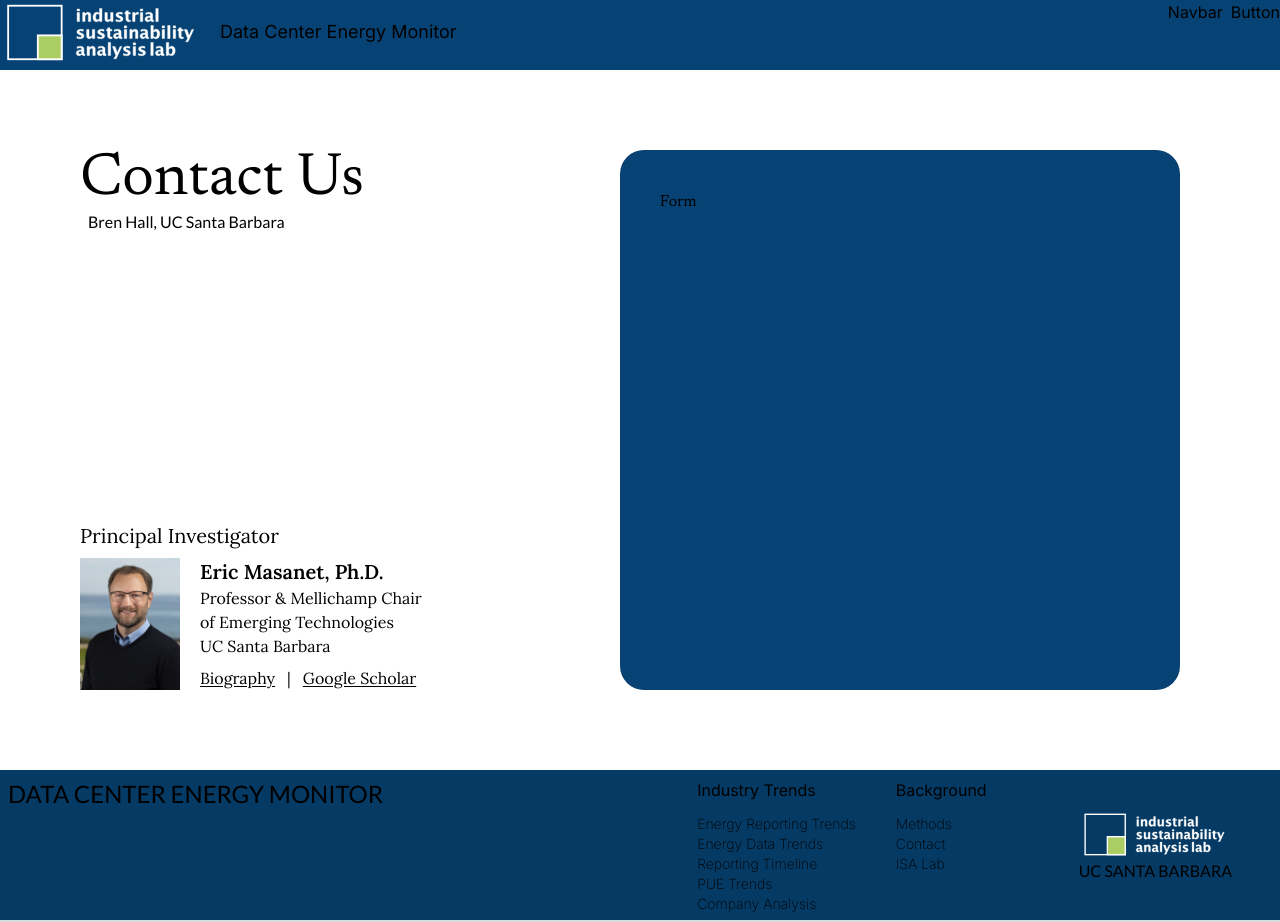
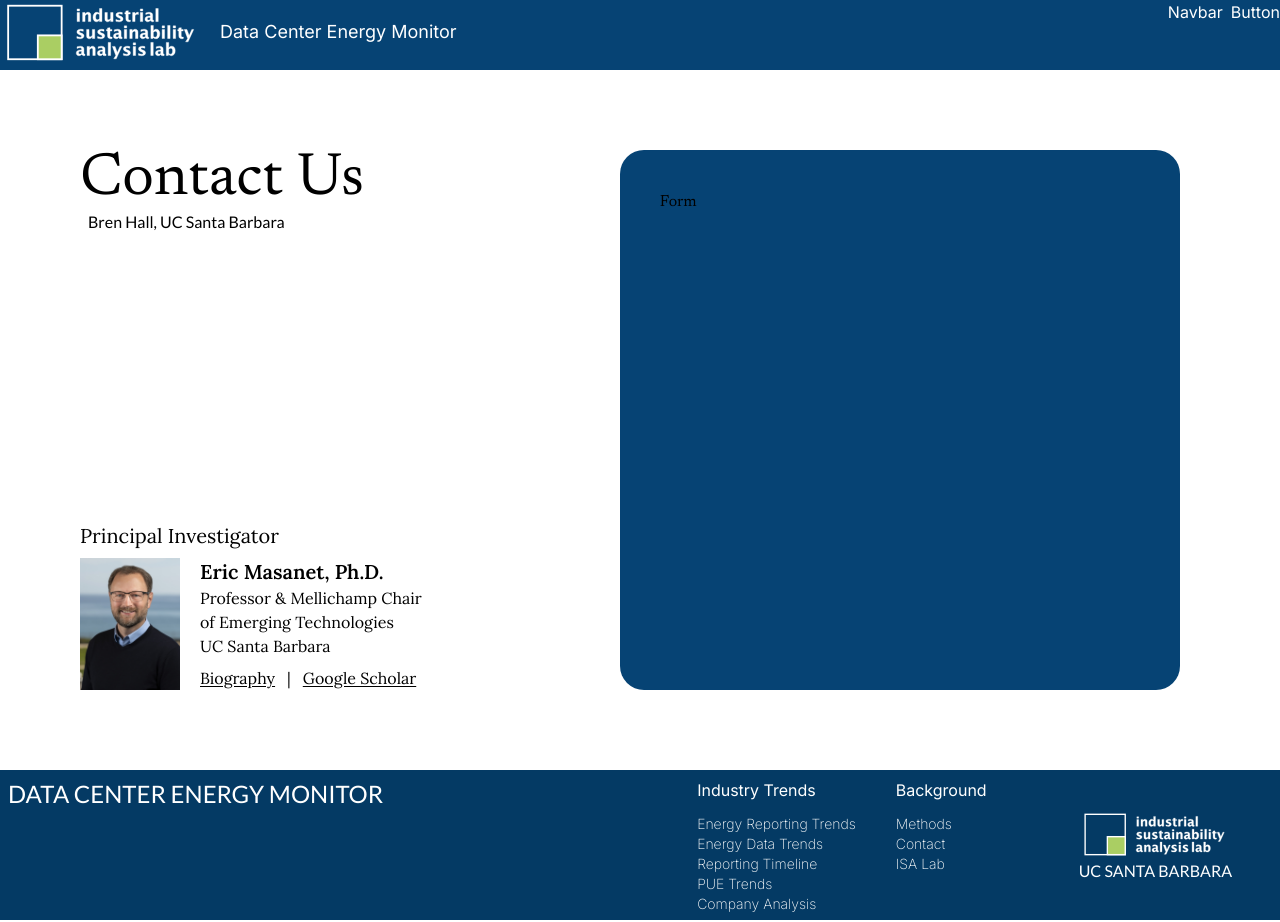
Before and after one commit to isaiahgarcia/data-center-energy-monitor, a Next.js app: page /contact in a window 1280 px wide. Built offline with nearby package versions, Linux system fonts and the light colour scheme.

Commit message:
ig - added shadcn and fixed coloring

```diff
--- a/app/contact/page.tsx
+++ b/app/contact/page.tsx
@@ -47,7 +47,7 @@
                         </div>
                     </div>
                 </div>
-                <div className="bg-primary w-1/2 rounded-3xl p-10">
+                <div className="bg-header w-1/2 rounded-3xl p-10">
                     <p>Form</p>
                 </div>
             </div>
--- a/app/globals.css
+++ b/app/globals.css
@@ -2,32 +2,75 @@
 @tailwind components;
 @tailwind utilities;
 
-:root {
-  --foreground-rgb: 0, 0, 0;
-  --background-start-rgb: 214, 219, 220;
-  --background-end-rgb: 255, 255, 255;
-}
+@layer base {
+  :root {
+    --background: 0 0% 100%;
+    --foreground: 222.2 84% 4.9%;
 
-@media (prefers-color-scheme: dark) {
-  :root {
-    --foreground-rgb: 255, 255, 255;
-    --background-start-rgb: 0, 0, 0;
-    --background-end-rgb: 0, 0, 0;
+    --card: 0 0% 100%;
+    --card-foreground: 222.2 84% 4.9%;
+
+    --popover: 0 0% 100%;
+    --popover-foreground: 222.2 84% 4.9%;
+
+    --primary: 222.2 47.4% 11.2%;
+    --primary-foreground: 210 40% 98%;
+
+    --secondary: 210 40% 96.1%;
+    --secondary-foreground: 222.2 47.4% 11.2%;
+
+    --muted: 210 40% 96.1%;
+    --muted-foreground: 215.4 16.3% 46.9%;
+
+    --accent: 210 40% 96.1%;
+    --accent-foreground: 222.2 47.4% 11.2%;
+
+    --destructive: 0 84.2% 60.2%;
+    --destructive-foreground: 210 40% 98%;
+
+    --border: 214.3 31.8% 91.4%;
+    --input: 214.3 31.8% 91.4%;
+    --ring: 222.2 84% 4.9%;
+
+    --radius: 0.5rem;
+  }
+
+  .dark {
+    --background: 222.2 84% 4.9%;
+    --foreground: 210 40% 98%;
+
+    --card: 222.2 84% 4.9%;
+    --card-foreground: 210 40% 98%;
+
+    --popover: 222.2 84% 4.9%;
+    --popover-foreground: 210 40% 98%;
+
+    --primary: 210 40% 98%;
+    --primary-foreground: 222.2 47.4% 11.2%;
+
+    --secondary: 217.2 32.6% 17.5%;
+    --secondary-foreground: 210 40% 98%;
+
+    --muted: 217.2 32.6% 17.5%;
+    --muted-foreground: 215 20.2% 65.1%;
+
+    --accent: 217.2 32.6% 17.5%;
+    --accent-foreground: 210 40% 98%;
+
+    --destructive: 0 62.8% 30.6%;
+    --destructive-foreground: 210 40% 98%;
+
+    --border: 217.2 32.6% 17.5%;
+    --input: 217.2 32.6% 17.5%;
+    --ring: 212.7 26.8% 83.9%;
   }
 }
 
-body {
-  color: rgb(var(--foreground-rgb));
-  background: linear-gradient(
-      to bottom,
-      transparent,
-      rgb(var(--background-end-rgb))
-    )
-    rgb(var(--background-start-rgb));
-}
-
-@layer utilities {
-  .text-balance {
-    text-wrap: balance;
+@layer base {
+  * {
+    @apply border-border;
+  }
+  body {
+    @apply bg-background text-foreground;
   }
 }
--- a/app/page.tsx
+++ b/app/page.tsx
@@ -5,7 +5,7 @@
     <div className="w-full h-full bg-white">
       <div className="bg-[url('/images/background-image.jpeg')] h-[500px] bg-no-repeat bg-center bg-cover flex items-center justify-center">
         <div className="flex flex-col space-y-20 items-center justify-center">
-          <p className="text-6xl text-balance text-center">
+          <p className="text-6xl text-white text-balance text-center">
             Increasing transparency on data center energy usage
           </p>
           <button className="w-[200px] bg-white rounded-md text-black p-3">
@@ -32,7 +32,7 @@
             </p>
           </div>
           <div className="w-full flex flex-col">
-            <div className="bg-primary p-3 rounded-md">
+            <div className="bg-header p-3 rounded-md">
               <h1 className="text-xl text-white">
                 Research Papers
               </h1>
--- a/components/Footer.tsx
+++ b/components/Footer.tsx
@@ -11,7 +11,7 @@
 
 const Footer = () => {
     return (
-        <div className="bg-footer h-[150px]">
+        <div className="bg-footer text-white h-[150px]">
             <div className="flex flex-row">
                 <div className="basis-5/6 flex flex-row items-start justify-between pt-2 pl-2 pb-2 pr-20">
                     <h1 className={`${lato.className} text-2xl`}>DATA CENTER ENERGY MONITOR</h1>
--- a/components/Header.tsx
+++ b/components/Header.tsx
@@ -7,7 +7,7 @@
 
 const Header = () => {
     return (
-        <div className={`${inter.className} bg-primary h-[70px]`}>
+        <div className={`${inter.className} bg-header text-white h-[70px]`}>
             <div className="flex flex-row justify-between">
                 <div className="flex flex-row items-center space-x-5">
                     <Image
--- /dev/null
+++ b/lib/utils.ts
@@ -0,0 +1,6 @@
+import { type ClassValue, clsx } from "clsx"
+import { twMerge } from "tailwind-merge"
+
+export function cn(...inputs: ClassValue[]) {
+  return twMerge(clsx(inputs))
+}
--- a/tailwind.config.ts
+++ b/tailwind.config.ts
@@ -1,25 +1,82 @@
-import type { Config } from "tailwindcss";
+import type { Config } from "tailwindcss"
 
-const config: Config = {
+const config = {
+  darkMode: ["class"],
   content: [
-    "./pages/**/*.{js,ts,jsx,tsx,mdx}",
-    "./components/**/*.{js,ts,jsx,tsx,mdx}",
-    "./app/**/*.{js,ts,jsx,tsx,mdx}",
-  ],
+    './pages/**/*.{ts,tsx}',
+    './components/**/*.{ts,tsx}',
+    './app/**/*.{ts,tsx}',
+    './src/**/*.{ts,tsx}',
+	],
+  prefix: "",
   theme: {
+    container: {
+      center: true,
+      padding: "2rem",
+      screens: {
+        "2xl": "1400px",
+      },
+    },
     extend: {
-      backgroundImage: {
-        "gradient-radial": "radial-gradient(var(--tw-gradient-stops))",
-        "gradient-conic":
-          "conic-gradient(from 180deg at 50% 50%, var(--tw-gradient-stops))",
+      colors: {
+        header: "#064374",
+        footer: "#043A64",
+        border: "hsl(var(--border))",
+        input: "hsl(var(--input))",
+        ring: "hsl(var(--ring))",
+        background: "hsl(var(--background))",
+        foreground: "hsl(var(--foreground))",
+        primary: {
+          DEFAULT: "hsl(var(--primary))",
+          foreground: "hsl(var(--primary-foreground))",
+        },
+        secondary: {
+          DEFAULT: "hsl(var(--secondary))",
+          foreground: "hsl(var(--secondary-foreground))",
+        },
+        destructive: {
+          DEFAULT: "hsl(var(--destructive))",
+          foreground: "hsl(var(--destructive-foreground))",
+        },
+        muted: {
+          DEFAULT: "hsl(var(--muted))",
+          foreground: "hsl(var(--muted-foreground))",
+        },
+        accent: {
+          DEFAULT: "hsl(var(--accent))",
+          foreground: "hsl(var(--accent-foreground))",
+        },
+        popover: {
+          DEFAULT: "hsl(var(--popover))",
+          foreground: "hsl(var(--popover-foreground))",
+        },
+        card: {
+          DEFAULT: "hsl(var(--card))",
+          foreground: "hsl(var(--card-foreground))",
+        },
       },
-      colors: {
-        primary: "#064374",
-        secondary: "#469CDA",
-        footer: "#043A64",
-      }
+      borderRadius: {
+        lg: "var(--radius)",
+        md: "calc(var(--radius) - 2px)",
+        sm: "calc(var(--radius) - 4px)",
+      },
+      keyframes: {
+        "accordion-down": {
+          from: { height: "0" },
+          to: { height: "var(--radix-accordion-content-height)" },
+        },
+        "accordion-up": {
+          from: { height: "var(--radix-accordion-content-height)" },
+          to: { height: "0" },
+        },
+      },
+      animation: {
+        "accordion-down": "accordion-down 0.2s ease-out",
+        "accordion-up": "accordion-up 0.2s ease-out",
+      },
     },
   },
-  plugins: [],
-};
-export default config;
+  plugins: [require("tailwindcss-animate")],
+} satisfies Config
+
+export default config
```
Also changed, not shown: package.json (+9 -4 lines), components.json (added), 1 other file (tests, documents, lock files or other folders).
